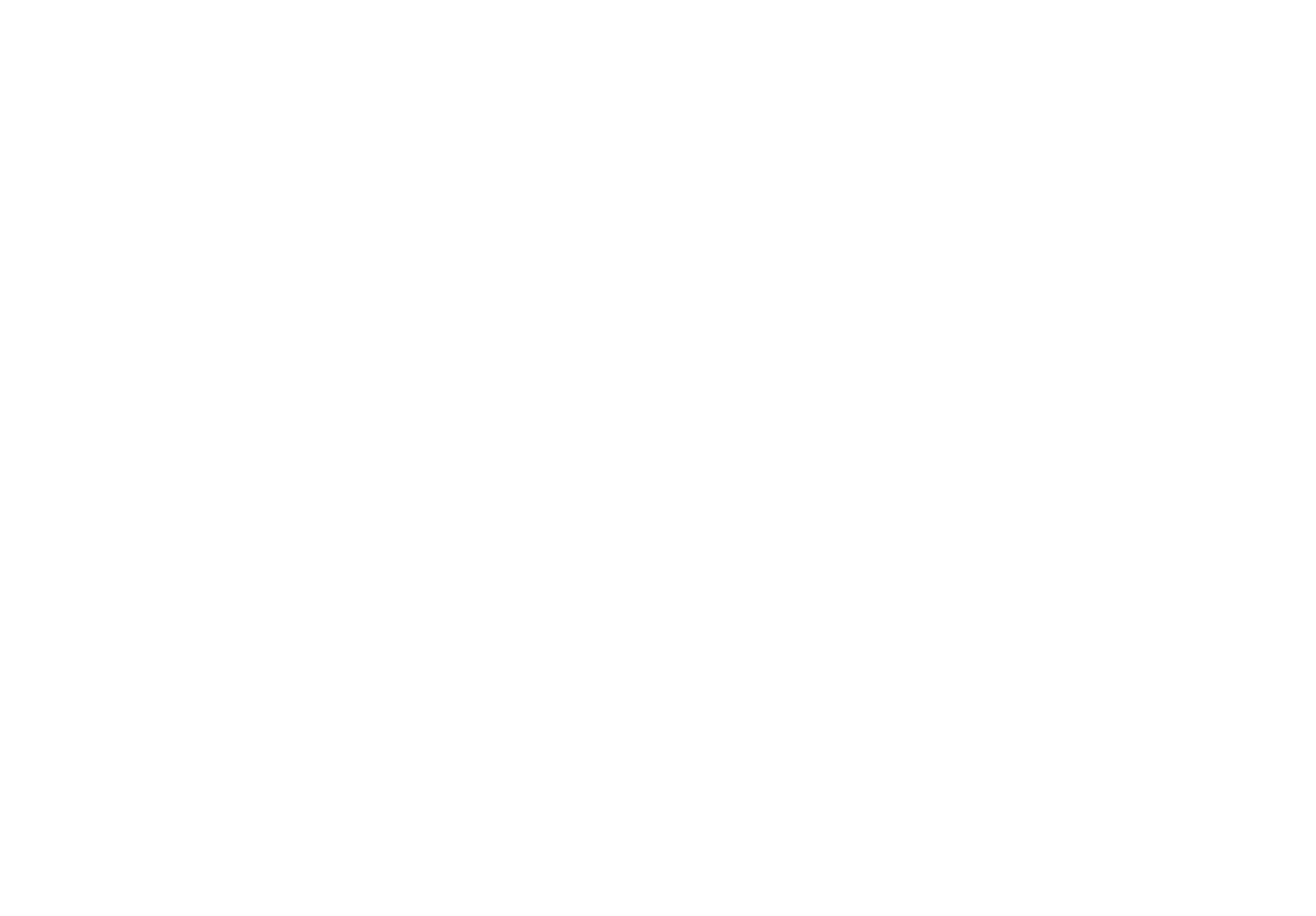
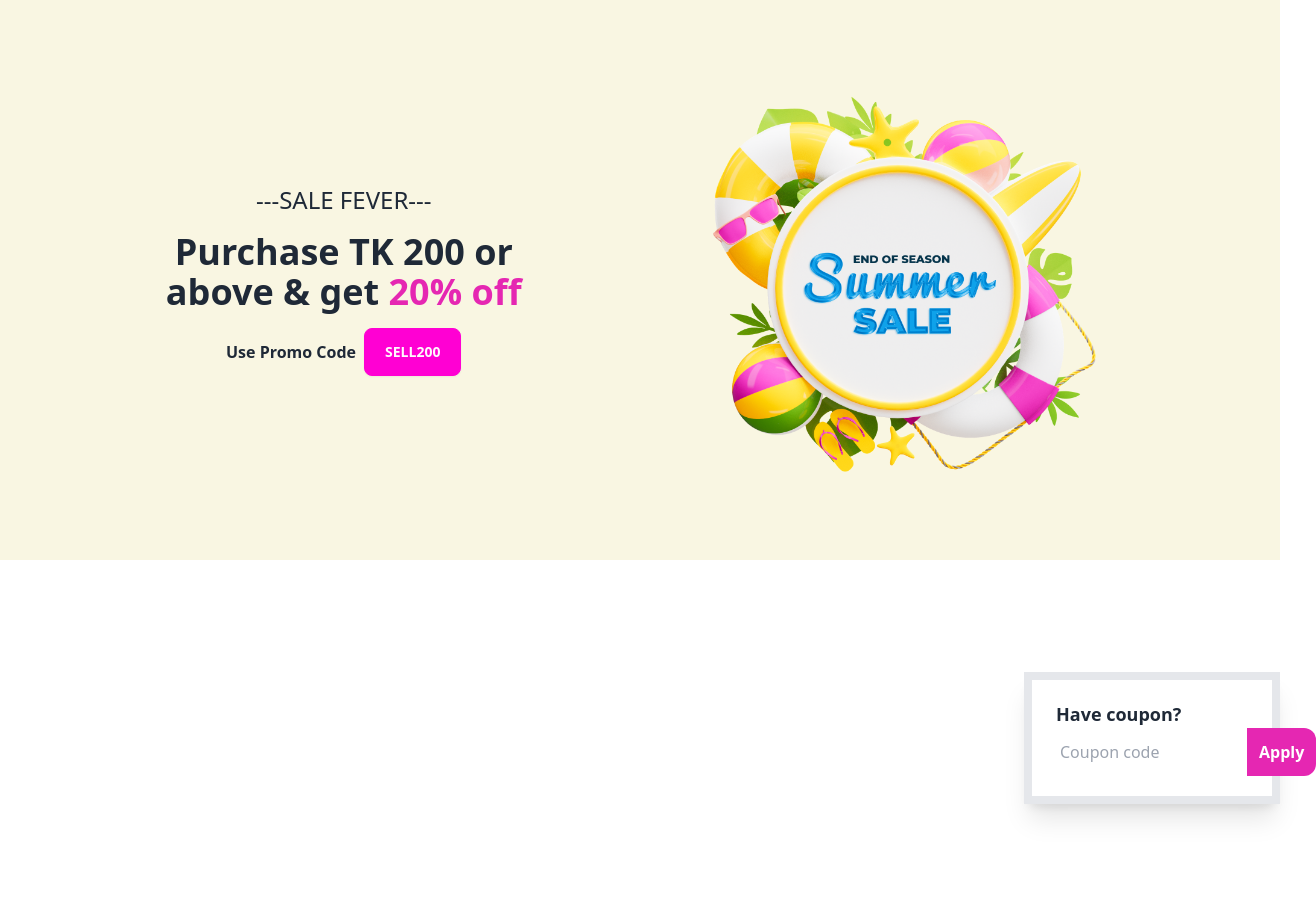
Before and after one commit to Mdafsarx/project-15, a plain HTML site: page index.html in a window 1280 px wide. Shown: the whole page, 1316 px wide, since content can reach past the window. Before the commit the page ends 800 px from the top, so only its background shows below. Drawn offline with nearby package versions, Linux system fonts and the light colour scheme.

Commit message:
js is love

```diff
--- a/index.html
+++ b/index.html
@@ -9,11 +9,57 @@
 </head>
 <body>
 
-<header></header>
+<header class="bg-[#F9F6E2] min-h-[70vh] flex flex-col-reverse lg:flex-row justify-evenly items-center ">
+
+    <!-- banner section -->
+<div class="space-y-4 text-center">
+
+<h3 class="text-2xl">---SALE FEVER---</h3>
+<h1 class="text-4xl font-bold">Purchase TK 200 or<br>
+     above & get <span class="text-[#E527B2]">20% off</span></h1>
+     <div class="flex items-center gap-2 justify-center">
+        <h4 class="text-base font-semibold">Use Promo Code</h4>
+        <button class="btn btn-secondary px-5">SELL200</button>
+     </div>
+</div>
+
+<!-- image -->
+
+<div class="w-1/3">
+    <img src="./images/Summer 1.png" alt="" class="w-full">
+</div>
+
+</header>
 
 
 
-<main></main>
+<main class="container mx-auto">
+
+<section class="flex flex-col lg:flex-row">
+
+    <!-- card -->
+<div class=" w-[80%]">
+
+</div>
+
+<!-- coupon -->
+<div class="w-[20%]">
+
+    <!-- apply  -->
+    <div class="bg-[#FFFFFF] shadow-xl p-6 py-5 border-8 my-28">
+        <h4 class="text-lg font-bold">Have coupon?</h4>
+
+       <div class="flex"><input type="text" placeholder="Coupon code" class="px-1 outline-none "><button class="p-3 text-white rounded-r-xl font-bold bg-[#E527B2] -ml-12">Apply</button></div>
+    </div>
+
+
+
+</div>
+
+</section>
+
+
+</main>
 
 
 
```
Also changed, not shown: images/Summer 1.png (added), images/congo.png (added), images/prod1.png (added), images/prod2.png (added), images/prod3.png (added), images/prod4.png (added), images/prod5.png (added), images/prod6.png (added), images/prod7.png (added), images/prod8.png (added), images/prod9.png (added).
